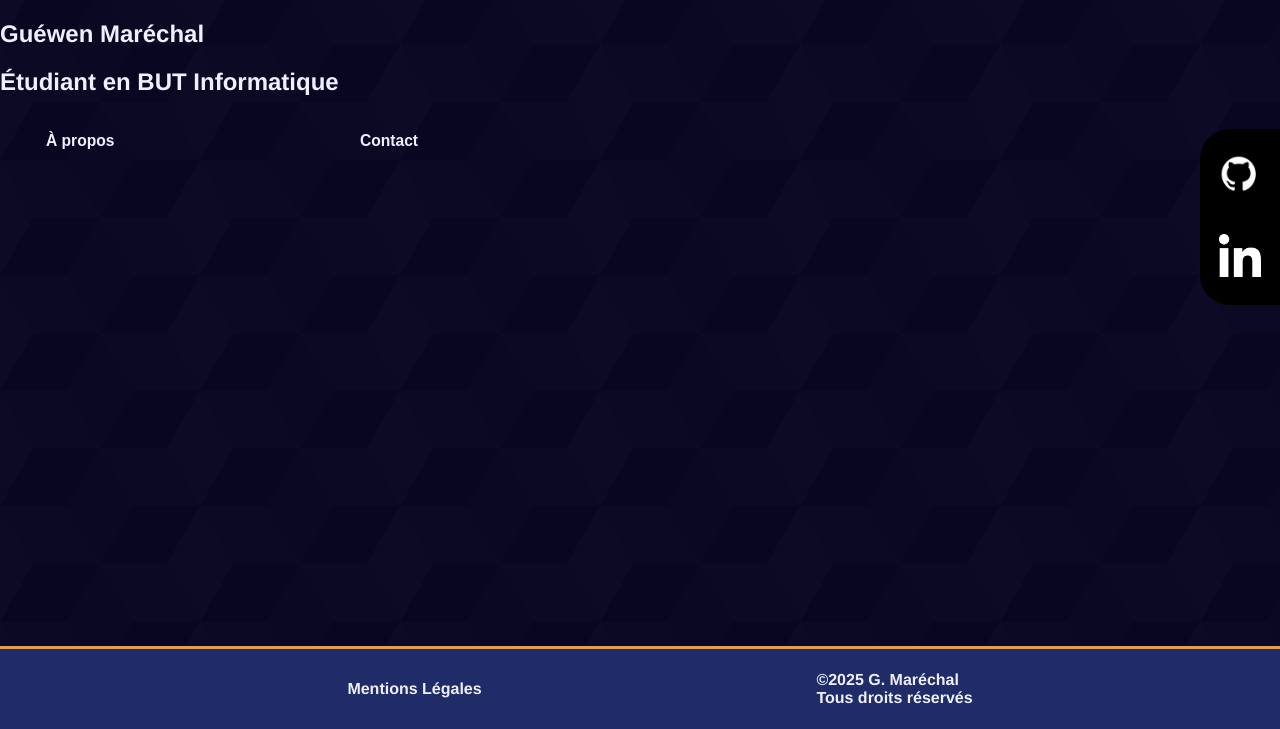
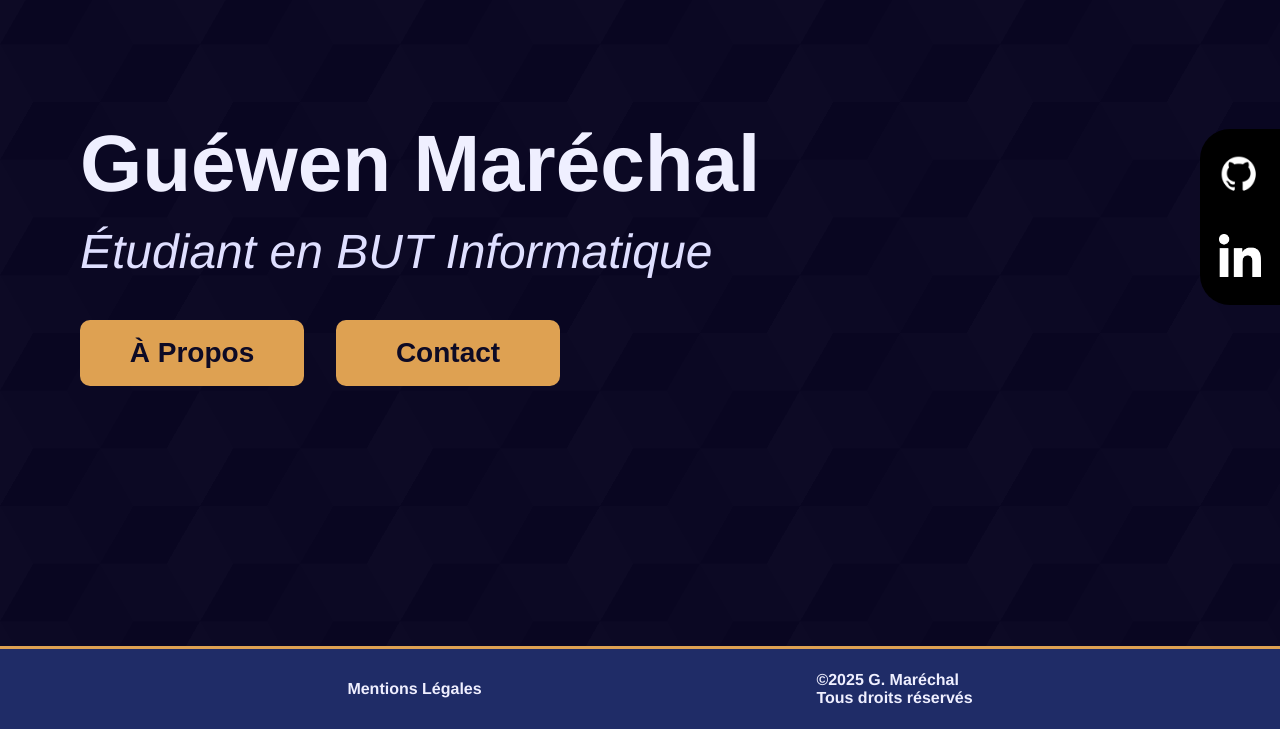
Before and after one commit to marechalg/Portfolio, a PHP site: page /public/src/index.html in a window 1280 px wide. Shown: the part 71-800 px from the top of the page. Run offline with PHP 8.4, Linux system fonts and the light colour scheme.

Commit message:
stylized main

```diff
--- a/public/src/index.html
+++ b/public/src/index.html
@@ -30,12 +30,14 @@
 
         <main>
             <section>
-                <h1>Guéwen Maréchal</h1>
-                <h2>Étudiant en BUT Informatique</h2>
-                <ul>
-                    <li><button><h3>À propos</h3></button></li>
-                    <li><button><h3>Contact</h3></button></li>
-                </ul>
+                <article>
+                    <h1>Guéwen Maréchal</h1>
+                    <h2>Étudiant en BUT Informatique</h2>
+                    <ul>
+                        <li><button>À Propos</button></li>
+                        <li><button>Contact</button></li>
+                    </ul>
+                </article>
             </section>
         </main>
 
--- a/public/style/global.css
+++ b/public/style/global.css
@@ -161,8 +161,53 @@ aside img:first-child {
 /*--------MAIN--------*/
 /*--------------------*/
 
+section {
+    padding: 5em;
+    display: flex;
+    justify-content: space-between;
+}
+article {
+    line-height: 50%;
+}
+
+section h1 {
+    font-size: 500%;
+    user-select: auto;
+}
+section h2 {
+    font-size: 300%;
+    font-style: italic;
+    font-weight: lighter;
+    color: #dfdfff;
+}
+
+section ul {
+    margin-top: 4em;
+    padding: 0;
+    display: flex;
+}
+section li {
+    list-style: none;
+    margin-right: 2em;
+    align-content: center;
+}
+
 section button {
-
+    background-color: var(--color-accent);
+    color: var(--color-bg);
+    border: solid 3px transparent;
+    border-radius: 10px;
+    font-size: 175%;
+    font-weight: bold;
+    width: 8em;
+    padding: 0.5em;
+    text-align: center;
+    transition: all 0.3s;
+}
+section button:hover {
+    background-color: transparent;
+    border-color: var(--color-accent);
+    color: var(--color-accent);
 }
 
 /*--------------------*/
```
Also changed, not shown: server.js (line endings or trailing spaces).
